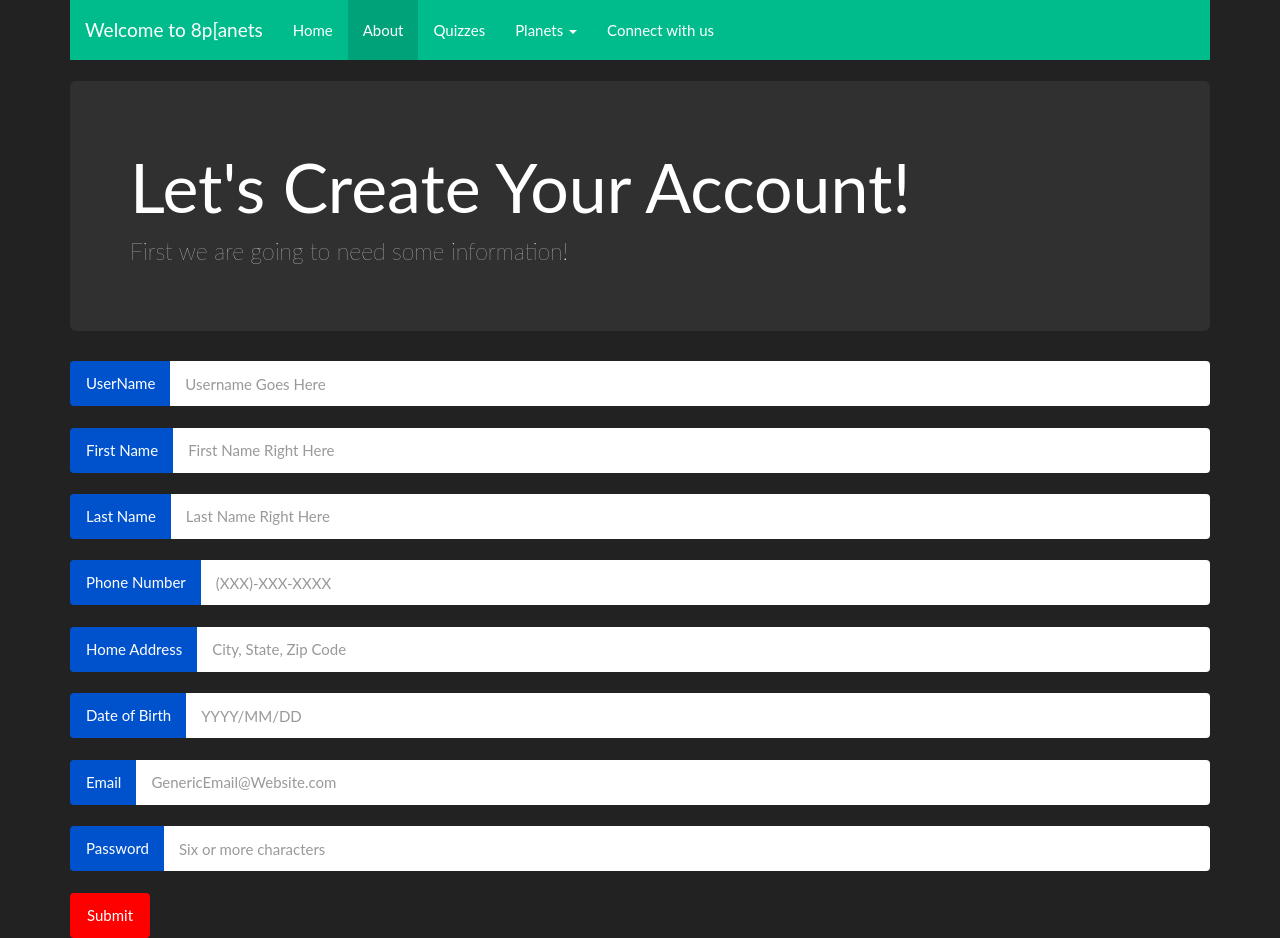
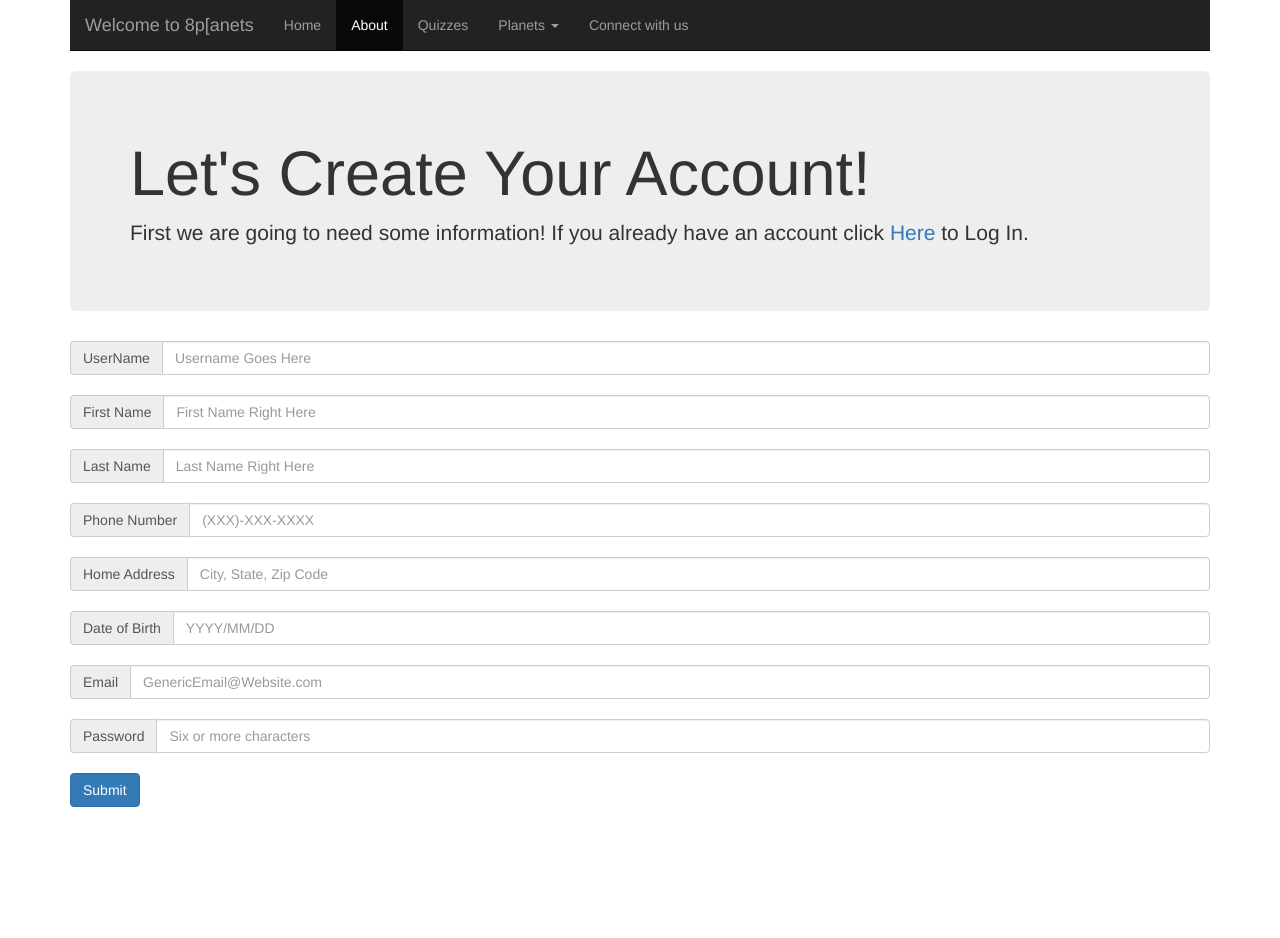
Before and after one commit to madausma/CSCI-Project, a PHP site: page /formcreation.php in a window 1280 px wide. After the commit the page ends 807 px from the top, so only its background shows below. Run offline with PHP 8.4, Linux system fonts and the light colour scheme.

Commit message:
Updated CSS

```diff
--- a/databaseconn/formcreation.php
+++ b/databaseconn/formcreation.php
@@ -3,15 +3,18 @@
 
 <html>
 <head>
-        <title>Account Creation</title>
+        <title>Register</title>
         <meta charset="UTF-8">
         <meta name="viewport" content="width=device-width, initial-scale=1.0">
-        <link href="CSS/bootstrap-themedark.css" rel="stylesheet"/>
+        <link href="CSS/bootstrap.min.css" rel="stylesheet"/>
     </head>
+
     <body>
+<!--Navbar/menu-->
 <div class="navbar-wrapper">
   <div class="container">
     <div class="navbar navbar-inverse navbar-static-top">
+
         <div class="navbar-header">
 	    <a class="navbar-toggle" data-toggle="collapse" data-target=".navbar-collapse">
 	      <span class="icon-bar"></span>
@@ -41,15 +44,17 @@
 	    	<li><a href="contact.php">Connect with us</a></li>
           </ul>
         </div>
+
     </div>
-            </div>
-        </div>
+  </div><!-- /container -->
+</div><!-- /navbar wrapper -->
+
 
         <div class="container">
         <form action ="dbconn2.php" method="post" />
             <div class="jumbotron">
                 <h1>Let's Create Your Account!</h1>
-                <p>First we are going to need some information!</p>
+                <p>First we are going to need some information! If you already have an account click <a href="login.php">Here</a> to Log In.</p>
             </div>
 
             <div class="input-group">
@@ -100,5 +105,4 @@
             </div>
         </body>
 
-</script>
 </html>
```
Lines whose indentation alone changed are shown as unchanged.
